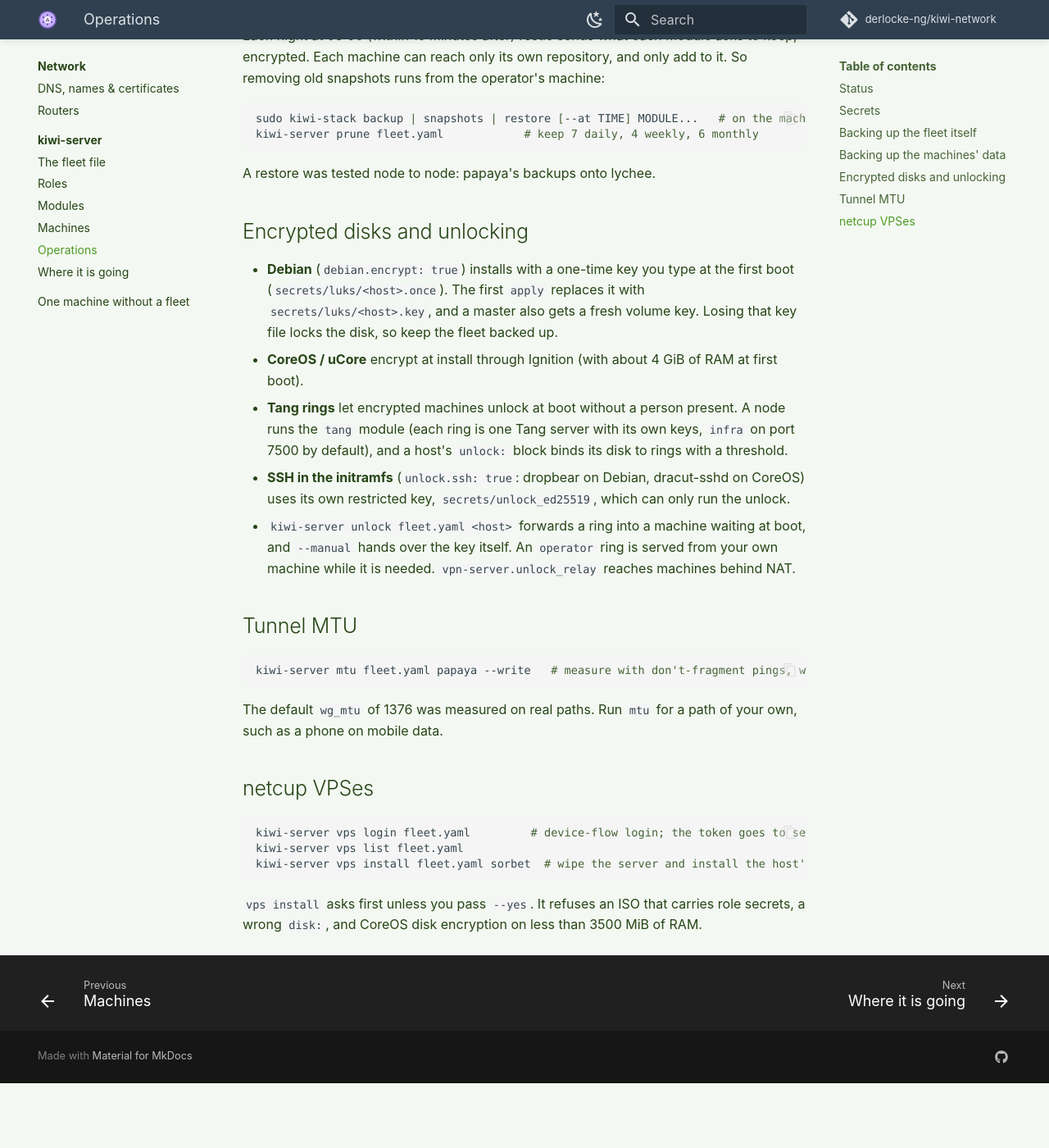
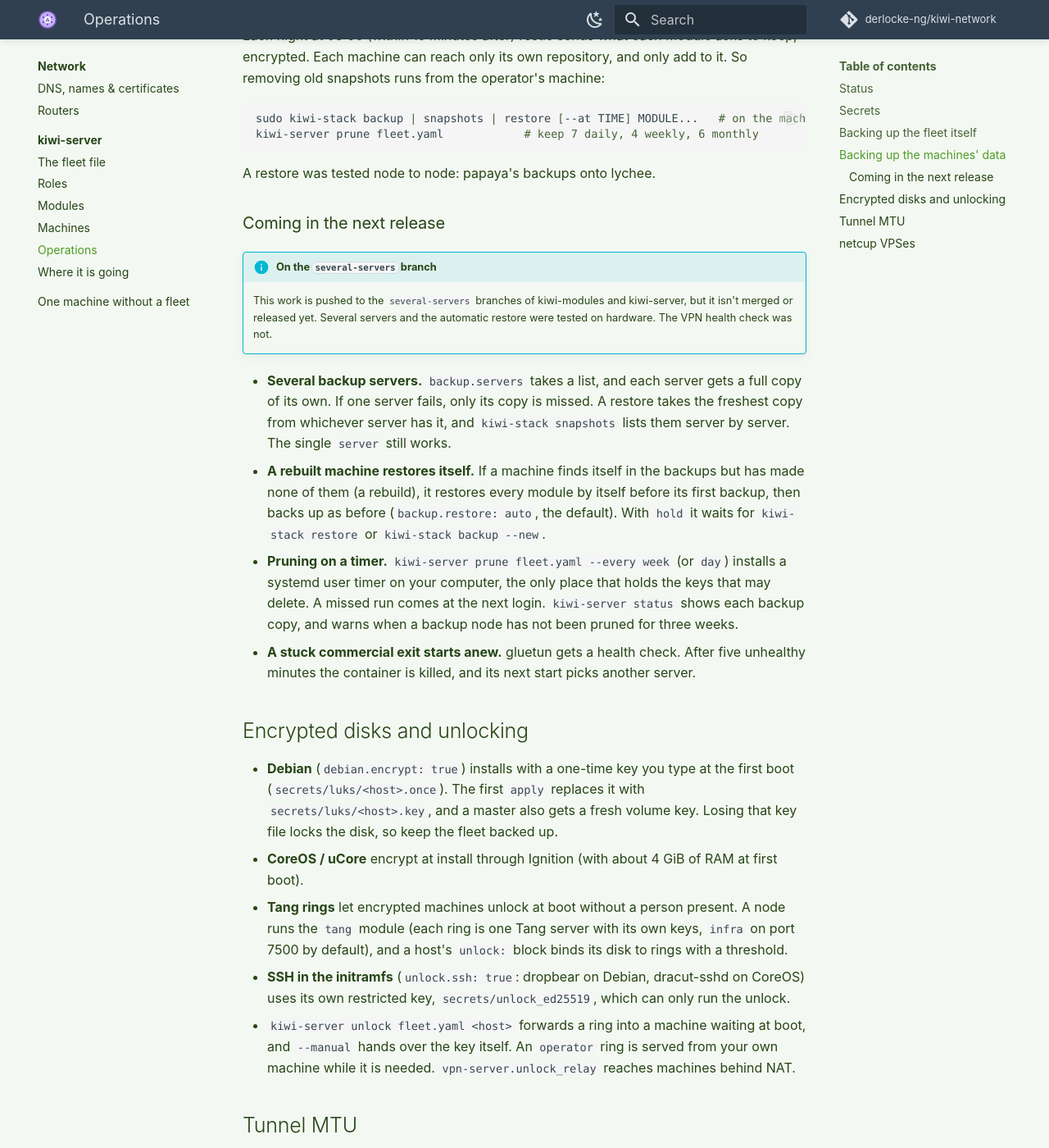
Before and after one commit to derlocke-ng/kiwi-network, an MkDocs documentation site: the page built from docs/server/operations.md, in a window 1280 px wide and 1400 px high, scrolled down 1422 px. Shown: the whole window at 82% size. Built offline with MkDocs 1.6.1 and Material for MkDocs 9.7.7, drawn with Linux system fonts in a browser that asks for light colours; comment, search, counter and statistics services are not loaded; before the commit the page ends 2743 px from its top, so only the background shows below that.

Commit message:
Document the several-servers work as coming in the next release
From the several-servers branches of kiwi-modules (944c86d) and
kiwi-server (bea5357), not merged or released: several backup servers
with a full copy each and a restore from the freshest, a rebuilt machine
that restores itself (backup.restore: auto|hold), a prune timer on the
operator's computer (prune --every), each copy in status, and a health
check that restarts a stuck commercial exit.

Co-Authored-By: Claude Opus 5.5 <noreply@anthropic.com>
Claude-Session: https://claude.ai/code/session_01JoPabmn8ucpjtAJfEFrejK

```diff
--- a/docs/server/operations.md
+++ b/docs/server/operations.md
@@ -70,6 +70,32 @@ kiwi-server prune fleet.yaml            # keep 7 daily, 4 weekly, 6 monthly
 
 A restore was tested node to node: papaya's backups onto lychee.
 
+### Coming in the next release
+
+!!! info "On the `several-servers` branch"
+    This work is pushed to the `several-servers` branches of kiwi-modules and
+    kiwi-server, but it isn't merged or released yet. Several servers and the
+    automatic restore were tested on hardware. The VPN health check was not.
+
+- **Several backup servers.** `backup.servers` takes a list, and each server
+  gets a full copy of its own. If one server fails, only its copy is missed.
+  A restore takes the freshest copy from whichever server has it, and
+  `kiwi-stack snapshots` lists them server by server. The single `server`
+  still works.
+- **A rebuilt machine restores itself.** If a machine finds itself in the
+  backups but has made none of them (a rebuild), it restores every module by
+  itself before its first backup, then backs up as before (`backup.restore:
+  auto`, the default). With `hold` it waits for `kiwi-stack restore` or
+  `kiwi-stack backup --new`.
+- **Pruning on a timer.** `kiwi-server prune fleet.yaml --every week` (or
+  `day`) installs a systemd user timer on your computer, the only place that
+  holds the keys that may delete. A missed run comes at the next login.
+  `kiwi-server status` shows each backup copy, and warns when a backup node
+  has not been pruned for three weeks.
+- **A stuck commercial exit starts anew.** gluetun gets a health check. After
+  five unhealthy minutes the container is killed, and its next start picks
+  another server.
+
 ## Encrypted disks and unlocking
 
 - **Debian** (`debian.encrypt: true`) installs with a one-time key you type at
```
Also changed, not shown: docs/project/status.md (+3 -1 lines), docs/server/modules.md (+1 -1 lines), site/index.html.
